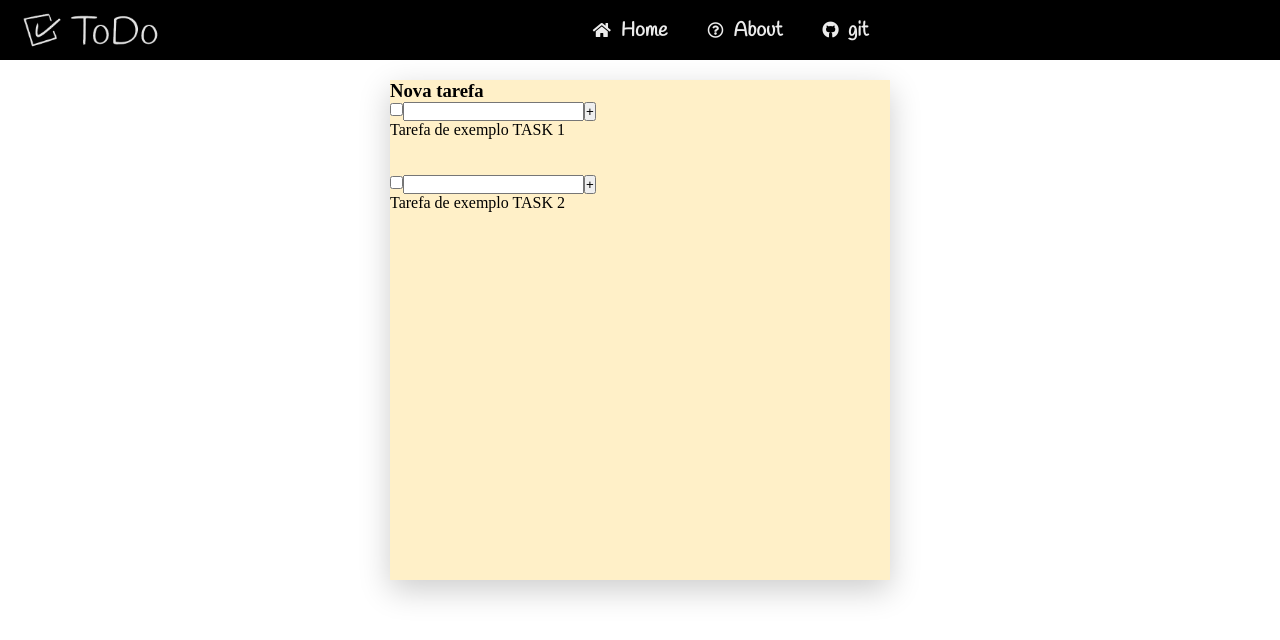
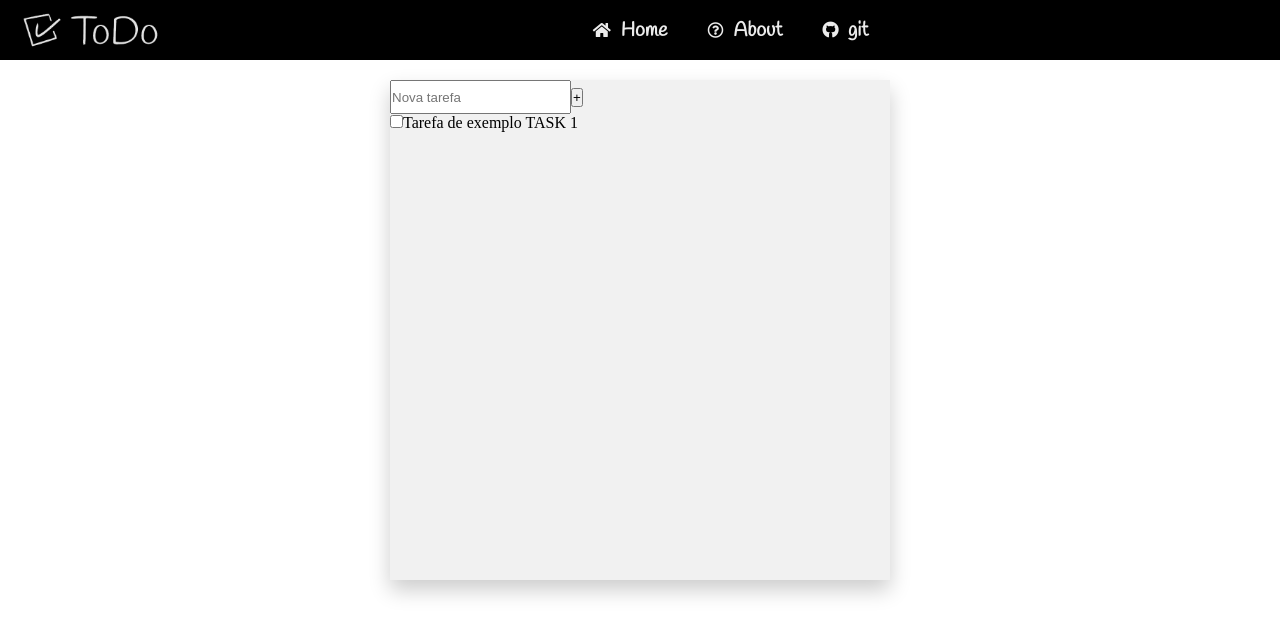
Before and after one commit to RobertJudson/todo-angular, an Angular app: page / in a window 1280 px wide. Shown: the top 640 px of the page. Built offline with nearby package versions, Linux system fonts and the light colour scheme.

Commit message:
ajustes na estilização e no campo de adição

```diff
--- a/src/app/todo/todo.component.css
+++ b/src/app/todo/todo.component.css
@@ -1,7 +1,13 @@
 .content{
-    background: #fff0c8;
-    width: 500px;
-    height: 500px;
-    box-shadow: 0 10px 30px rgba(0,0,0,.2);
+    background: #f1f1f1;
+    width: 100%;
+    max-width: 500px;
+    min-height: 500px;
+    box-shadow: 0 10px 20px rgba(0,0,0,.2);
     margin: 20px auto;
+    /* border: 1px solid #e0e0e0; */
 }
+
+#task{
+    height: 30px;
+}
--- a/src/app/todo/todo.component.html
+++ b/src/app/todo/todo.component.html
@@ -1,12 +1,11 @@
 <div class="content">
-<h3>Nova tarefa</h3>
-<input #done type="checkbox"/>
-<input #task type="text"/>
-<button (click)="newTask(done.value, task.value)">+</button>
+<!-- <h3>Nova tarefa</h3> -->
+<input #task id="task" type="text" placeholder="Nova tarefa"/>
+<button (click)="newTask(task, task.value)">+</button>
 <ul *ngFor="let task of tasks">
-  <li>{{ task }}</li>
+  <li><input #done type="checkbox"/><span>{{ task }}</span></li>
 </ul>
-<br/>
+<!-- <br/>
 <br/>
 <form ng-keypress="{13:'newTask(done.value, task.value)'}">
     <input #done2 type="checkbox"/>
@@ -15,5 +14,5 @@
   </form>
 <ul *ngFor="let task2 of tasks2">
   <li>{{ task2 }}</li>
-</ul>
+</ul> -->
 </div>
--- a/src/app/todo/todo.component.ts
+++ b/src/app/todo/todo.component.ts
@@ -17,8 +17,9 @@
     "Tarefa de exemplo TASK 1"
   ];
 
-  newTask(done, task){
+  newTask(e, task){
     this.tasks.push(task);
+    e.value = "";
   }
 
   // TASK 2
```
